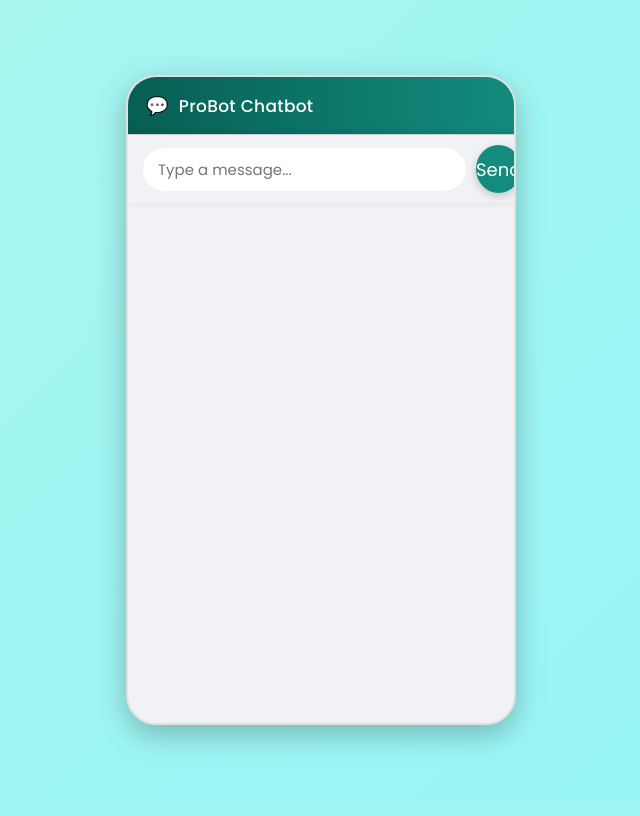
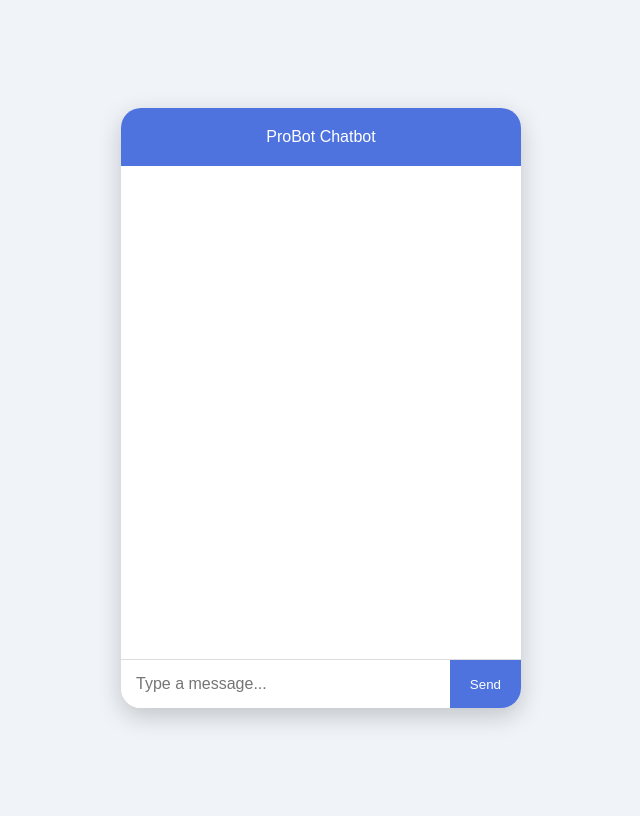
Before and after one commit to prachi230208/AI-ALA-3, a Flask app: page / in a window 1280 px wide. Shown: the whole page, without its empty margins (319-959 px from the left). Before the commit the page ends 748 px from the top, so only its background shows below. Run offline with Flask 3, Linux system fonts and the light colour scheme.

Commit message:
Update style.css

```diff
--- a/static/style.css
+++ b/static/style.css
@@ -1,176 +1,81 @@
-@import url('https://fonts.googleapis.com/css2?family=Poppins:wght@400;500&display=swap');
-
-* {
-  margin: 0;
-  padding: 0;
-  box-sizing: border-box;
+body {
     font-family: 'Poppins', sans-serif;
-}
-
-body {
-  background: linear-gradient(135deg, #d9fdd3, #b2f5ea, #89f7fe);
-  background-size: 400% 400%;
-  animation: gradientFlow 15s ease infinite;
+    background: #f0f4f8;
     display: flex;
     justify-content: center;
     align-items: center;
     height: 100vh;
 }
 
-/* main chat container (phone look) */
 .chat-container {
-  width: 390px;
-  height: 650px;
-  background: #f0f2f5;
-  border-radius: 30px;
-  box-shadow: 0 10px 30px rgba(0,0,0,0.25);
+    width: 400px;
+    height: 600px;
+    background: #ffffff;
+    border-radius: 20px;
+    box-shadow: 0 8px 25px rgba(0,0,0,0.2);
     display: flex;
     flex-direction: column;
     overflow: hidden;
-  border: 2px solid #e0e0e0;
-  position: relative;
 }
 
-/* top header like WhatsApp */
 .chat-header {
-  background: linear-gradient(90deg, #075E54, #128C7E);
-  color: white;
-  display: flex;
-  align-items: center;
-  padding: 15px 18px;
-  gap: 10px;
+    background: #4e73df;
+    color: #fff;
+    padding: 20px;
     font-weight: 500;
-  font-size: 17px;
-  letter-spacing: 0.3px;
-  box-shadow: 0 2px 8px rgba(0,0,0,0.25);
+    text-align: center;
 }
 
-.chat-header::before {
-  content: "💬";
-  font-size: 18px;
+.chat-body {
+    flex: 1;
+    padding: 15px;
+    overflow-y: auto;
 }
 
-/* chat area background (pattern like WhatsApp) */
-.chat-box {
-  flex: 1;
-  background: #f9f9f9; /* off-white background */
-  padding: 15px;
-  overflow-y: auto;
+.chat-input {
     display: flex;
-  flex-direction: column;
-  scroll-behavior: smooth;
+    border-top: 1px solid #ddd;
 }
 
-/* user (right side) message bubble */
-.user {
-  align-self: flex-end;
-  background: #dcf8c6;
-  color: #111;
-  margin: 6px 0;
-  padding: 10px 14px;
-  border-radius: 18px 18px 0 18px;
-  max-width: 75%;
-  font-size: 15px;
-  line-height: 1.4;
-  box-shadow: 0 2px 5px rgba(0,0,0,0.1);
-  animation: msgPop 0.3s ease-out;
+.chat-input input {
+    flex: 1;
+    padding: 15px;
+    border: none;
+    outline: none;
+    font-size: 16px;
 }
 
-/* bot (left side) message bubble */
-.bot {
-  align-self: flex-start;
-  background: #ffffff;
-  color: #222;
-  margin: 6px 0;
-  padding: 10px 14px;
-  border-radius: 18px 18px 18px 0;
-  max-width: 75%;
-  font-size: 15px;
-  line-height: 1.4;
-  box-shadow: 0 2px 5px rgba(0,0,0,0.1);
-  animation: msgPop 0.3s ease-out;
+.chat-input button {
+    padding: 15px 20px;
+    background: #4e73df;
+    color: #fff;
+    border: none;
+    cursor: pointer;
+    font-weight: 500;
 }
 
-/* message hover glow */
-.user:hover, .bot:hover {
-  transform: scale(1.02);
-  box-shadow: 0 0 10px rgba(0,0,0,0.1);
-  transition: 0.2s ease;
+.message {
+    margin: 10px 0;
+    display: flex;
 }
 
-/* scrollbar style */
-.chat-box::-webkit-scrollbar {
-  width: 6px;
-}
-.chat-box::-webkit-scrollbar-thumb {
-  background-color: rgba(0,0,0,0.2);
-  border-radius: 10px;
+.bot-message { justify-content: flex-start; }
+.user-message { justify-content: flex-end; }
+
+.message-content {
+    max-width: 70%;
+    padding: 10px 15px;
+    border-radius: 15px;
 }
 
-/* input section at bottom */
-.chat-input {
-  display: flex;
-  align-items: center;
-  background: #f0f2f5;
-  padding: 10px 15px;
-  border-top: 1px solid #ccc;
-  box-shadow: 0 -2px 10px rgba(0,0,0,0.1);
+.bot-message .message-content {
+    background: #f1f1f1;
+    color: #333;
+    border-top-left-radius: 0;
 }
 
-/* message typing input */
-.chat-input input {
-  flex: 1;
-  border: none;
-  padding: 10px 15px;
-  border-radius: 25px;
-  outline: none;
-  background: white;
-  font-size: 15px;
-  transition: all 0.3s ease;
+.user-message .message-content {
+    background: #4e73df;
+    color: #fff;
+    border-top-right-radius: 0;
 }
-
-.chat-input input:focus {
-  box-shadow: 0 0 8px #128C7E;
-}
-
-/* Send button (WhatsApp style icon) */
-.chat-input button {
-  background: #128C7E;
-  color: white;
-  border: none;
-  border-radius: 50%;
-  width: 48px;
-  height: 48px;
-  margin-left: 10px;
-  cursor: pointer;
-  font-size: 18px;
-  display: flex;
-  align-items: center;
-  justify-content: center;
-  transition: all 0.3s ease;
-  box-shadow: 0 3px 10px rgba(0,0,0,0.2);
-}
-
-.chat-input button:hover {
-  background: #075E54;
-  transform: rotate(12deg) scale(1.1);
-  box-shadow: 0 5px 15px rgba(0,0,0,0.3);
-}
-
-.chat-input button:active {
-  transform: scale(0.95);
-  box-shadow: 0 0 15px #25D366;
-}
-
-/* background animation */
-@keyframes gradientFlow {
-  0% { background-position: 0% 50%; }
-  50% { background-position: 100% 50%; }
-  100% { background-position: 0% 50%; }
-}
-
-/* pop-in chat bubble animation */
-@keyframes msgPop {
-  0% { opacity: 0; transform: translateY(10px) scale(0.95); }
-  100% { opacity: 1; transform: translateY(0) scale(1); }
-}
```
Lines whose indentation alone changed are shown as unchanged.
